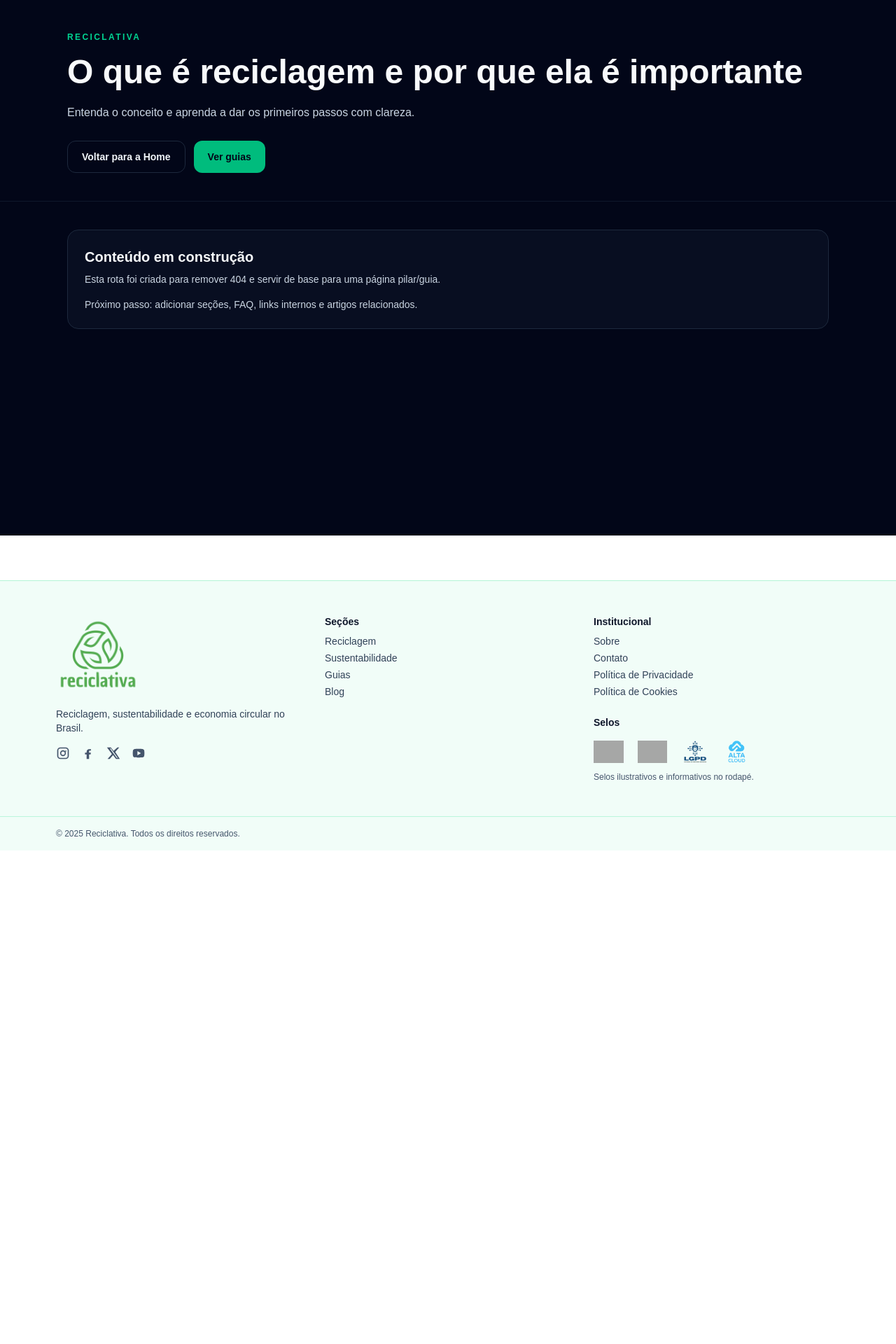
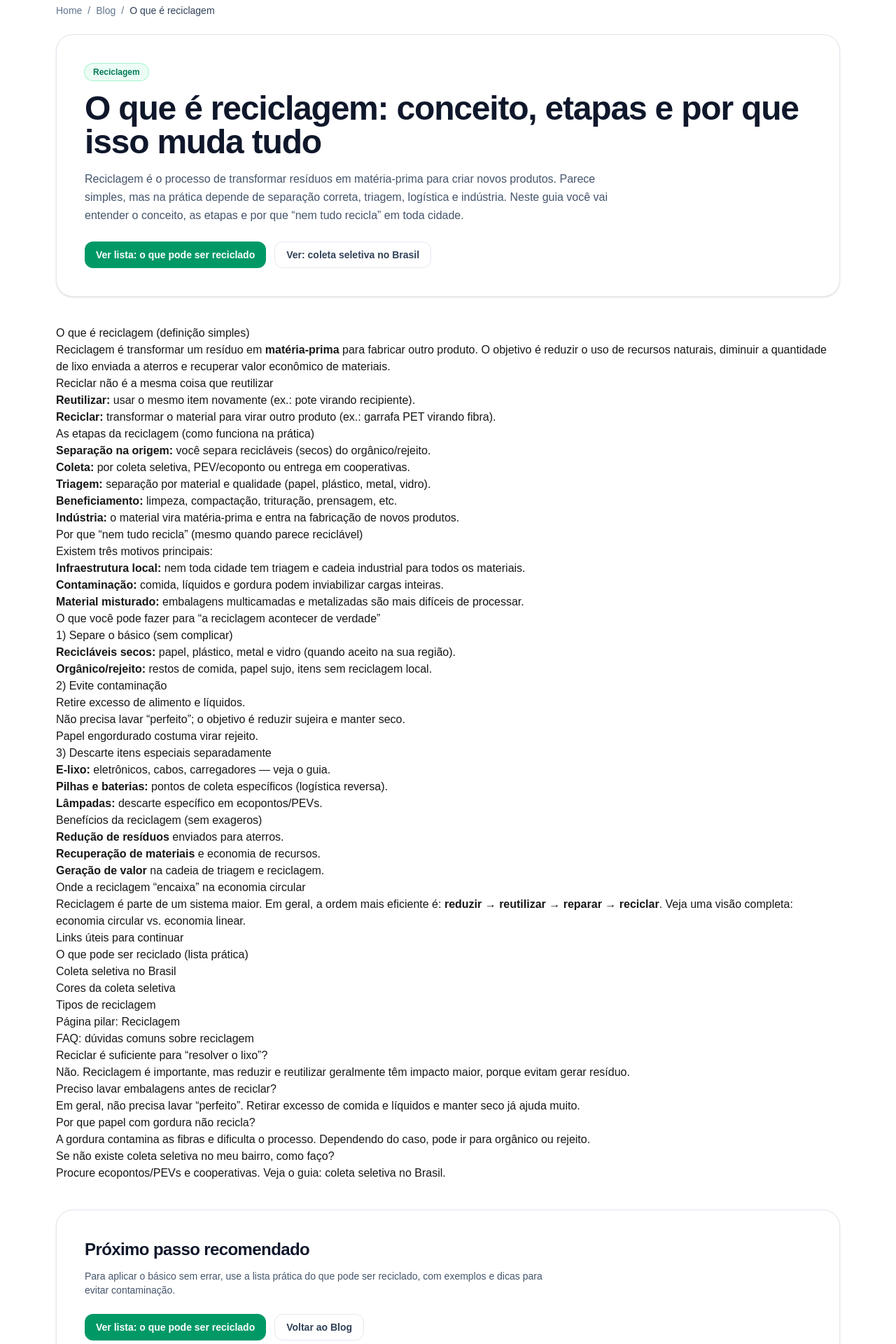
Before and after one commit to aieduardopompeu/reciclativa-portal, a Next.js app: page /blog/o-que-e-reciclagem in a window 1280 px wide. Shown: the part 200-2120 px from the top of the page at 70% size. Before the commit the page ends 1415 px from the top, so only its background shows below. Built offline with nearby package versions, Linux system fonts and the light colour scheme; no server answers; grey boxes are pictures that could not be loaded.

Commit message:
feat(blog): publicar conteudo completo em o-que-e-reciclagem + Article JSON-LD

```diff
--- a/src/app/blog/o-que-e-reciclagem/page.tsx
+++ b/src/app/blog/o-que-e-reciclagem/page.tsx
@@ -1,60 +1,257 @@
+// src/app/blog/o-que-e-reciclagem/page.tsx
 import type { Metadata } from "next";
 import Link from "next/link";
-
 import { ArticleJsonLd } from "@/components/seo/ArticleJsonLd";
 
 const SITE_URL =
   process.env.NEXT_PUBLIC_SITE_URL?.replace(/\/+$/, "") ||
   "https://reciclativa-portal.vercel.app";
+
+const SLUG = "o-que-e-reciclagem";
+const URL = `${SITE_URL}/blog/${SLUG}`;
+
 export const metadata: Metadata = {
-  title: "O que é reciclagem | Reciclativa",
-  description: "O que é reciclagem, por que é importante e como começar de forma simples no dia a dia.",
-  alternates: { canonical: "/blog/o-que-e-reciclagem" },
+  title: "O que é reciclagem: conceito, etapas e por que isso muda tudo | Reciclativa",
+  description:
+    "Entenda o que é reciclagem, como funciona (etapas), por que nem tudo recicla, o papel da coleta seletiva e como separar corretamente para aumentar o reaproveitamento.",
+  alternates: { canonical: `/blog/${SLUG}` },
+  openGraph: {
+    title: "O que é reciclagem: conceito, etapas e por que isso muda tudo",
+    description:
+      "Guia completo para entender reciclagem: conceito, etapas, benefícios, limites e como separar resíduos na prática sem erro.",
+    url: `/blog/${SLUG}`,
+    type: "article",
+  },
 };
 
 export default function Page() {
   return (
-    <main className="min-h-screen bg-slate-950 text-slate-50">
-<div className="border-b border-slate-900">
-        <div className="mx-auto w-full max-w-6xl px-4 pb-10 pt-16 sm:px-6 sm:pt-20 lg:px-8">
-          <p className="text-xs font-semibold uppercase tracking-[0.2em] text-emerald-400">
-            Reciclativa
-          </p>
-          <h1 className="mt-3 text-3xl font-bold leading-tight text-slate-50 sm:text-5xl">
-            O que é reciclagem e por que ela é importante
+    <main className="mx-auto max-w-6xl px-4 py-10">
+      <ArticleJsonLd
+        siteUrl={SITE_URL}
+        url={URL}
+        headline="O que é reciclagem: conceito, etapas e por que isso muda tudo"
+        description="Entenda o que é reciclagem, como funciona na prática (etapas), por que nem tudo recicla e como separar corretamente para aumentar o reaproveitamento."
+        datePublished="2025-12-01"
+      />
+
+      {/* Breadcrumb */}
+      <div className="text-sm text-slate-500">
+        <Link href="/" className="hover:underline">
+          Home
+        </Link>
+        <span className="mx-2">/</span>
+        <Link href="/blog" className="hover:underline">
+          Blog
+        </Link>
+        <span className="mx-2">/</span>
+        <span className="text-slate-700">O que é reciclagem</span>
+      </div>
+
+      {/* Header */}
+      <header className="mt-6 rounded-3xl border border-slate-200 bg-white p-7 shadow-sm md:p-10">
+        <div className="inline-flex items-center rounded-full bg-emerald-50 px-3 py-1 text-xs font-semibold text-emerald-700 ring-1 ring-emerald-200">
+          Reciclagem
+        </div>
+
+        <h1 className="mt-4 text-3xl font-extrabold tracking-tight text-slate-900 md:text-5xl">
+          O que é reciclagem: conceito, etapas e por que isso muda tudo
         </h1>
-          <p className="mt-4 max-w-3xl text-sm text-slate-300 sm:text-base">
-            Entenda o conceito e aprenda a dar os primeiros passos com clareza.
+
+        <p className="mt-4 max-w-3xl text-sm leading-relaxed text-slate-600 md:text-base">
+          Reciclagem é o processo de transformar resíduos em matéria-prima para criar novos produtos.
+          Parece simples, mas na prática depende de separação correta, triagem, logística e indústria.
+          Neste guia você vai entender o conceito, as etapas e por que “nem tudo recicla” em toda cidade.
         </p>
 
-          <div className="mt-7 flex flex-wrap gap-3">
+        <div className="mt-6 flex flex-wrap gap-3">
           <Link
-              href="/"
-              className="inline-flex items-center justify-center rounded-xl border border-slate-800 bg-transparent px-5 py-3 text-sm font-semibold text-slate-100 transition hover:border-slate-700 hover:bg-slate-900"
+            href="/blog/o-que-pode-ser-reciclado"
+            className="inline-flex items-center justify-center rounded-xl bg-emerald-600 px-4 py-2 text-sm font-semibold text-white hover:bg-emerald-700"
           >
-              Voltar para a Home
+            Ver lista: o que pode ser reciclado
           </Link>
           <Link
-              href="/guias"
-              className="inline-flex items-center justify-center rounded-xl bg-emerald-500 px-5 py-3 text-sm font-semibold text-slate-950 transition hover:bg-emerald-400"
+            href="/blog/coleta-seletiva-no-brasil"
+            className="inline-flex items-center justify-center rounded-xl border border-slate-200 bg-white px-4 py-2 text-sm font-semibold text-slate-700 hover:bg-slate-50"
           >
-              Ver guias
+            Ver: coleta seletiva no Brasil
           </Link>
         </div>
+      </header>
+
+      {/* Conteúdo */}
+      <article className="prose prose-slate mt-10 max-w-none">
+        <h2>O que é reciclagem (definição simples)</h2>
+        <p>
+          Reciclagem é transformar um resíduo em <strong>matéria-prima</strong> para fabricar outro produto.
+          O objetivo é reduzir o uso de recursos naturais, diminuir a quantidade de lixo enviada a aterros
+          e recuperar valor econômico de materiais.
+        </p>
+
+        <h2>Reciclar não é a mesma coisa que reutilizar</h2>
+        <ul>
+          <li>
+            <strong>Reutilizar:</strong> usar o mesmo item novamente (ex.: pote virando recipiente).
+          </li>
+          <li>
+            <strong>Reciclar:</strong> transformar o material para virar outro produto (ex.: garrafa PET virando fibra).
+          </li>
+        </ul>
+
+        <h2>As etapas da reciclagem (como funciona na prática)</h2>
+        <ol>
+          <li>
+            <strong>Separação na origem:</strong> você separa recicláveis (secos) do orgânico/rejeito.
+          </li>
+          <li>
+            <strong>Coleta:</strong> por coleta seletiva, PEV/ecoponto ou entrega em cooperativas.
+          </li>
+          <li>
+            <strong>Triagem:</strong> separação por material e qualidade (papel, plástico, metal, vidro).
+          </li>
+          <li>
+            <strong>Beneficiamento:</strong> limpeza, compactação, trituração, prensagem, etc.
+          </li>
+          <li>
+            <strong>Indústria:</strong> o material vira matéria-prima e entra na fabricação de novos produtos.
+          </li>
+        </ol>
+
+        <h2>Por que “nem tudo recicla” (mesmo quando parece reciclável)</h2>
+        <p>
+          Existem três motivos principais:
+        </p>
+        <ul>
+          <li>
+            <strong>Infraestrutura local:</strong> nem toda cidade tem triagem e cadeia industrial para todos os materiais.
+          </li>
+          <li>
+            <strong>Contaminação:</strong> comida, líquidos e gordura podem inviabilizar cargas inteiras.
+          </li>
+          <li>
+            <strong>Material misturado:</strong> embalagens multicamadas e metalizadas são mais difíceis de processar.
+          </li>
+        </ul>
+
+        <h2>O que você pode fazer para “a reciclagem acontecer de verdade”</h2>
+        <h3>1) Separe o básico (sem complicar)</h3>
+        <ul>
+          <li>
+            <strong>Recicláveis secos:</strong> papel, plástico, metal e vidro (quando aceito na sua região).
+          </li>
+          <li>
+            <strong>Orgânico/rejeito:</strong> restos de comida, papel sujo, itens sem reciclagem local.
+          </li>
+        </ul>
+
+        <h3>2) Evite contaminação</h3>
+        <ul>
+          <li>Retire excesso de alimento e líquidos.</li>
+          <li>Não precisa lavar “perfeito”; o objetivo é reduzir sujeira e manter seco.</li>
+          <li>Papel engordurado costuma virar rejeito.</li>
+        </ul>
+
+        <h3>3) Descarte itens especiais separadamente</h3>
+        <ul>
+          <li>
+            <strong>E-lixo:</strong> eletrônicos, cabos, carregadores —{" "}
+            <Link href="/blog/lixo-eletronico-descarte">veja o guia</Link>.
+          </li>
+          <li>
+            <strong>Pilhas e baterias:</strong> pontos de coleta específicos (logística reversa).
+          </li>
+          <li>
+            <strong>Lâmpadas:</strong> descarte específico em ecopontos/PEVs.
+          </li>
+        </ul>
+
+        <h2>Benefícios da reciclagem (sem exageros)</h2>
+        <ul>
+          <li>
+            <strong>Redução de resíduos</strong> enviados para aterros.
+          </li>
+          <li>
+            <strong>Recuperação de materiais</strong> e economia de recursos.
+          </li>
+          <li>
+            <strong>Geração de valor</strong> na cadeia de triagem e reciclagem.
+          </li>
+        </ul>
+
+        <h2>Onde a reciclagem “encaixa” na economia circular</h2>
+        <p>
+          Reciclagem é parte de um sistema maior. Em geral, a ordem mais eficiente é:
+          <strong> reduzir → reutilizar → reparar → reciclar</strong>. Veja uma visão completa:{" "}
+          <Link href="/blog/economia-circular-e-linear">economia circular vs. economia linear</Link>.
+        </p>
+
+        <h2>Links úteis para continuar</h2>
+        <ul>
+          <li>
+            <Link href="/blog/o-que-pode-ser-reciclado">O que pode ser reciclado (lista prática)</Link>
+          </li>
+          <li>
+            <Link href="/blog/coleta-seletiva-no-brasil">Coleta seletiva no Brasil</Link>
+          </li>
+          <li>
+            <Link href="/blog/cores-da-coleta-seletiva">Cores da coleta seletiva</Link>
+          </li>
+          <li>
+            <Link href="/blog/tipos-de-reciclagem">Tipos de reciclagem</Link>
+          </li>
+          <li>
+            <Link href="/reciclagem">Página pilar: Reciclagem</Link>
+          </li>
+        </ul>
+
+        <h2>FAQ: dúvidas comuns sobre reciclagem</h2>
+
+        <h3>Reciclar é suficiente para “resolver o lixo”?</h3>
+        <p>
+          Não. Reciclagem é importante, mas reduzir e reutilizar geralmente têm impacto maior, porque evitam gerar resíduo.
+        </p>
+
+        <h3>Preciso lavar embalagens antes de reciclar?</h3>
+        <p>
+          Em geral, não precisa lavar “perfeito”. Retirar excesso de comida e líquidos e manter seco já ajuda muito.
+        </p>
+
+        <h3>Por que papel com gordura não recicla?</h3>
+        <p>
+          A gordura contamina as fibras e dificulta o processo. Dependendo do caso, pode ir para orgânico ou rejeito.
+        </p>
+
+        <h3>Se não existe coleta seletiva no meu bairro, como faço?</h3>
+        <p>
+          Procure ecopontos/PEVs e cooperativas. Veja o guia:{" "}
+          <Link href="/blog/coleta-seletiva-no-brasil">coleta seletiva no Brasil</Link>.
+        </p>
+      </article>
+
+      {/* CTA final */}
+      <section className="mt-10 rounded-3xl border border-slate-200 bg-white p-7 shadow-sm md:p-10">
+        <h2 className="text-2xl font-bold tracking-tight text-slate-900">Próximo passo recomendado</h2>
+        <p className="mt-3 max-w-2xl text-sm text-slate-600">
+          Para aplicar o básico sem errar, use a lista prática do que pode ser reciclado, com exemplos
+          e dicas para evitar contaminação.
+        </p>
+
+        <div className="mt-6 flex flex-wrap gap-3">
+          <Link
+            href="/blog/o-que-pode-ser-reciclado"
+            className="inline-flex items-center justify-center rounded-xl bg-emerald-600 px-4 py-2 text-sm font-semibold text-white hover:bg-emerald-700"
+          >
+            Ver lista: o que pode ser reciclado
+          </Link>
+          <Link
+            href="/blog"
+            className="inline-flex items-center justify-center rounded-xl border border-slate-200 bg-white px-4 py-2 text-sm font-semibold text-slate-700 hover:bg-slate-50"
+          >
+            Voltar ao Blog
+          </Link>
         </div>
-      </div>
-
-      <div className="mx-auto w-full max-w-6xl px-4 py-10 sm:px-6 lg:px-8">
-        <div className="rounded-2xl border border-slate-800 bg-slate-900/50 p-6">
-          <h2 className="text-xl font-bold text-slate-50">Conteúdo em construção</h2>
-          <p className="mt-2 text-sm text-slate-300">
-            Esta rota foi criada para remover 404 e servir de base para uma página pilar/guia.
-          </p>
-          <p className="mt-4 text-sm text-slate-300">
-            Próximo passo: adicionar seções, FAQ, links internos e artigos relacionados.
-          </p>
-        </div>
-      </div>
+      </section>
     </main>
   );
 }
```
Lines whose indentation alone changed are shown as unchanged.
